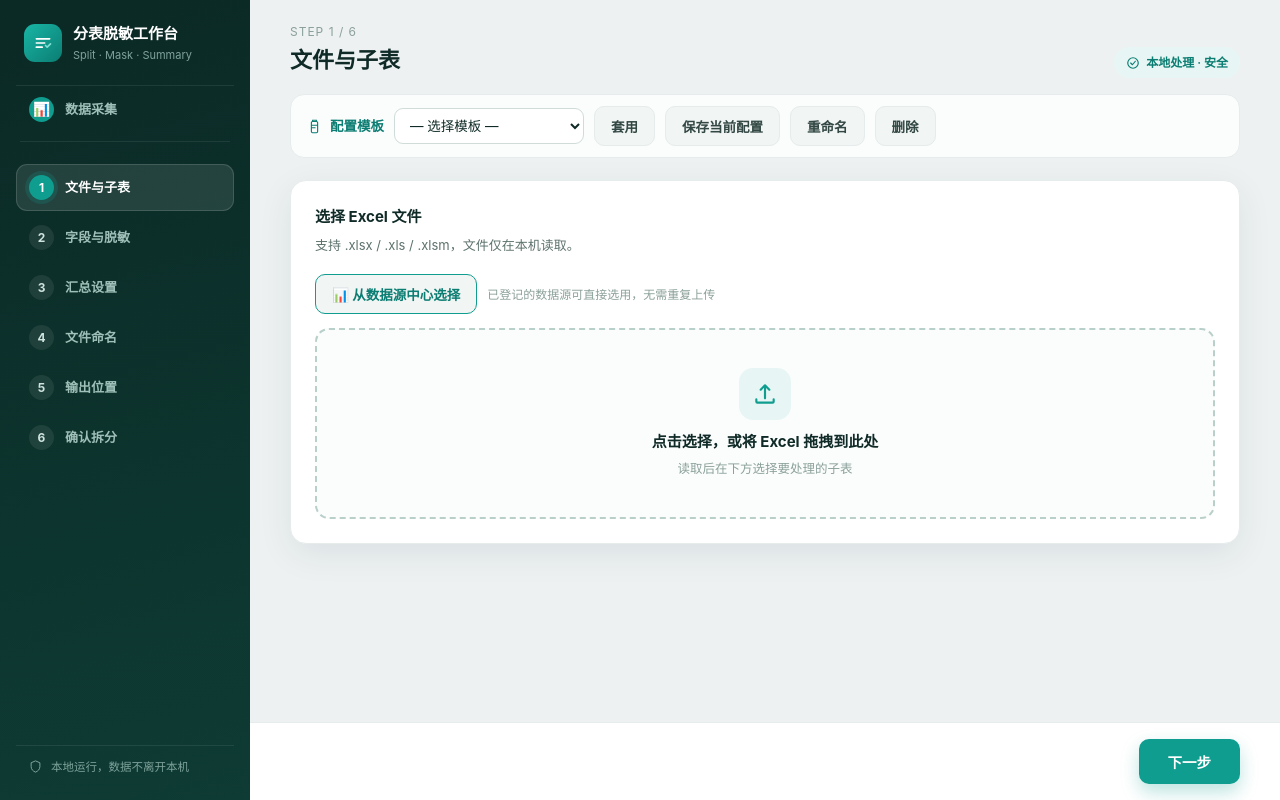
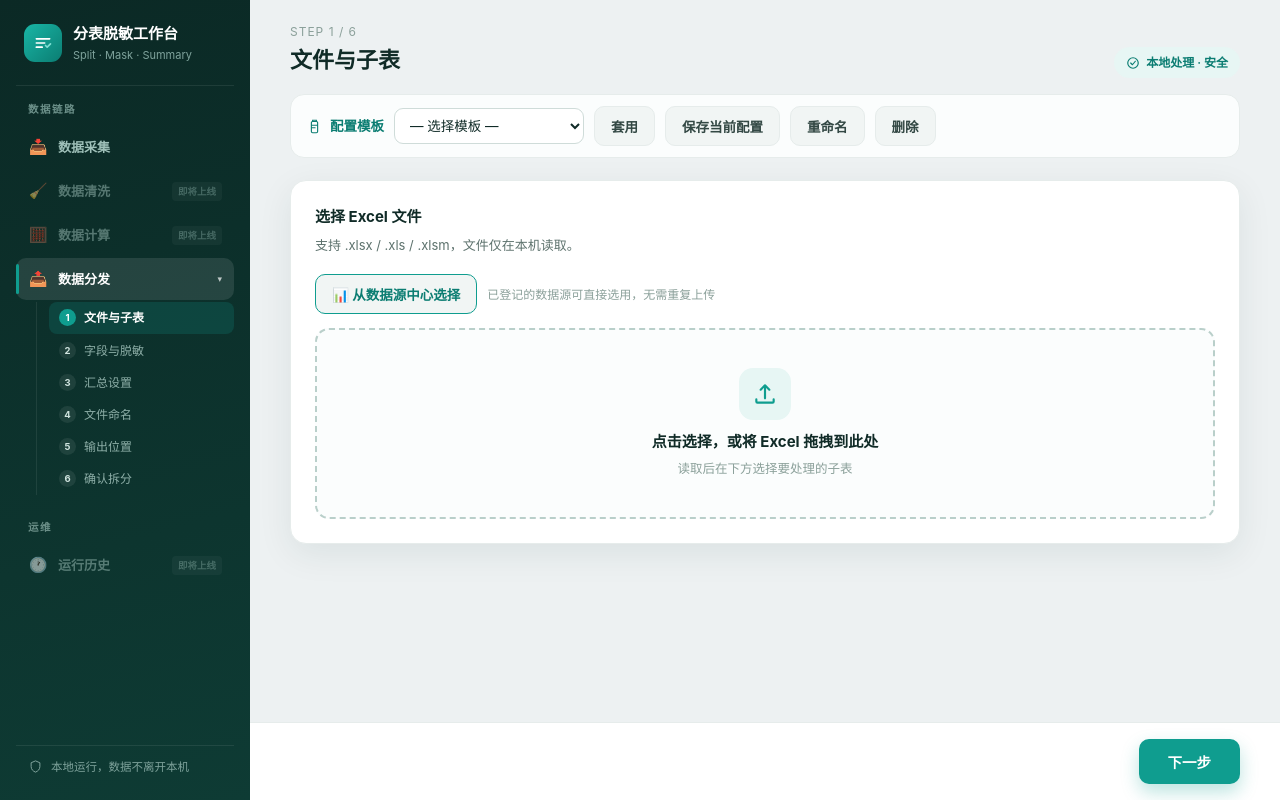
Before and after one commit to QiGuaiJun/excel-splitter, a Flask app: page / in a window 1280 px wide. Run offline with Flask 3, Linux system fonts and the light colour scheme.

Commit message:
refactor: 按原型重构左侧导航架构
- 左侧导航改为分组结构：「数据链路」（数据采集/数据清洗/数据计算/数据分发）+「运维」（运行历史）
- 数据分发模块改为可展开/折叠，6 个步骤收为子步骤（点击「数据分发」展开子步骤列表）
- 数据清洗/数据计算/运行历史增加「即将上线」占位入口
- 新增 goModule() 模块切换、toggleDistribute() 展开折叠函数
- renderNav 改为只更新子步骤 active 和模块 active，不再生成整个 nav
- goStep 时自动设置 currentModule='distribute'
- 移除旧的 module-entry/nav-divider 临时结构
- 匹配 prototype.html v2 的整体导航架构
- API 测试全部通过

```diff
--- a/static/sources.css
+++ b/static/sources.css
@@ -121,3 +121,28 @@
 /* spinner */
 .spinner{display:inline-block;width:18px;height:18px;border:2.5px solid #bfe6e1;border-top-color:var(--primary);border-radius:50%;animation:spin .7s linear infinite;vertical-align:middle}
 @keyframes spin{to{transform:rotate(360deg)}}
+
+/* ============================================================
+   重构后导航：分组 + 模块 + 子步骤（匹配原型架构）
+   ============================================================ */
+.nav-section{margin-bottom:16px}
+.nav-title{font-size:10.5px;color:#6b8f88;text-transform:uppercase;letter-spacing:1.5px;padding:0 12px;margin-bottom:8px;font-weight:700}
+.nav-item{display:flex;align-items:center;gap:10px;padding:9px 12px;border-radius:10px;cursor:pointer;color:#9fc0b9;transition:.15s;position:relative;margin-bottom:2px}
+.nav-item:hover{background:rgba(255,255,255,.06);color:#fff}
+.nav-item.active{background:rgba(255,255,255,.1);color:#fff}
+.nav-item.active::before{content:"";position:absolute;left:0;top:6px;bottom:6px;width:3px;background:var(--primary);border-radius:2px}
+.nav-item .nav-icon{font-size:15px;flex:none;width:20px;text-align:center}
+.nav-item .nav-label{font-size:13px;font-weight:600;flex:1}
+.nav-item .nav-soon{font-size:9.5px;background:rgba(255,255,255,.08);color:#7fa39c;padding:2px 6px;border-radius:4px;font-weight:600}
+.nav-item.disabled{opacity:.5}
+.nav-item.disabled:hover{background:transparent;color:#9fc0b9}
+.nav-item .nav-arrow{font-size:9px;transition:.2s;flex:none;opacity:.7}
+.nav-item.collapsed .nav-arrow{transform:rotate(-90deg)}
+.sub-steps{display:flex;flex-direction:column;gap:1px;margin-left:20px;padding-left:12px;border-left:1px solid rgba(255,255,255,.08);margin-top:1px;margin-bottom:6px}
+.sub-steps.collapsed{display:none}
+.sub-step{display:flex;align-items:center;gap:8px;padding:6px 10px;border-radius:8px;cursor:pointer;color:#8fb0a9;font-size:12px;transition:.12s}
+.sub-step:hover{background:rgba(255,255,255,.05);color:#fff}
+.sub-step.active{background:rgba(15,157,143,.2);color:#fff;font-weight:600}
+.sub-step .dot{width:17px;height:17px;border-radius:50%;background:rgba(255,255,255,.08);display:flex;align-items:center;justify-content:center;font-size:9.5px;font-weight:700;flex:none;color:#cfe3de}
+.sub-step.active .dot{background:var(--primary);color:#fff}
+.sub-step .t{flex:1}
--- a/templates/index.html
+++ b/templates/index.html
@@ -147,12 +147,30 @@ tbody tr:last-child td{border-bottom:none}tbody tr:hover{background:#fafcfc}tbod
       <div class="logo"><svg width="20" height="20" viewBox="0 0 24 24" fill="none"><path d="M4 7h16M4 12h10M4 17h7" stroke="#fff" stroke-width="2" stroke-linecap="round"/><path d="M15 15l2 2 4-4" stroke="#7fe0d4" stroke-width="2" stroke-linecap="round" stroke-linejoin="round"/></svg></div>
       <div><h1>分表脱敏工作台</h1><p>Split · Mask · Summary</p></div>
     </div>
-    <div class="step module-entry" id="navSources" onclick="goSources()">
-      <span class="dot" style="background:var(--primary);color:#fff;font-size:14px">📊</span>
-      <span class="t">数据采集</span>
-    </div>
-    <div class="nav-divider"></div>
-    <nav class="nav" id="nav"></nav>
+    <nav class="nav" id="nav">
+      <div class="nav-section">
+        <div class="nav-title">数据链路</div>
+        <div class="nav-item" id="navSources" onclick="goModule('sources')">
+          <span class="nav-icon">📥</span><span class="nav-label">数据采集</span>
+        </div>
+        <div class="nav-item disabled" onclick="toast('数据清洗模块即将上线')">
+          <span class="nav-icon">🧹</span><span class="nav-label">数据清洗</span><span class="nav-soon">即将上线</span>
+        </div>
+        <div class="nav-item disabled" onclick="toast('数据计算模块即将上线')">
+          <span class="nav-icon">🧮</span><span class="nav-label">数据计算</span><span class="nav-soon">即将上线</span>
+        </div>
+        <div class="nav-item has-sub" id="navDistribute" onclick="toggleDistribute()">
+          <span class="nav-icon">📤</span><span class="nav-label">数据分发</span><span class="nav-arrow" id="distArrow">▾</span>
+        </div>
+        <div class="sub-steps" id="distSubSteps"></div>
+      </div>
+      <div class="nav-section">
+        <div class="nav-title">运维</div>
+        <div class="nav-item disabled" onclick="toast('运行历史模块即将上线')">
+          <span class="nav-icon">🕐</span><span class="nav-label">运行历史</span><span class="nav-soon">即将上线</span>
+        </div>
+      </div>
+    </nav>
     <div class="side-foot"><svg width="15" height="15" viewBox="0 0 24 24" fill="none" style="flex:none;margin-top:1px"><path d="M12 3l7 3v6c0 4.5-3 7.5-7 9-4-1.5-7-4.5-7-9V6l7-3z" stroke="#7fa39c" stroke-width="1.6" stroke-linejoin="round"/></svg><span>本地运行，数据不离开本机</span></div>
   </aside>
 
@@ -362,14 +380,22 @@ const esc=s=>String(s==null?"":s).replace(/[&<>"]/g,c=>({"&":"&amp;","<":"&lt;",
 const S={data:null,sheets:[],srcName:"来源",srcMap:{},cfg:{},split:"",suffix:"",outdir:"",step:1,sumOn:true,includeDetail:true,role:{},sumInited:false,pvMarket:"",pvTimer:null,tpls:[],tplCur:"",tplMsgT:null};
 
 /* 自由导航：任意步骤可点 */
+let currentModule='distribute';
 function renderNav(){
-  $("nav").innerHTML=STEPS.map((s,i)=>{
-    const n=i+1;return `<div class="step ${n===S.step?"active":""}" data-go="${n}"><span class="dot">${n}</span><span class="t">${s.t}</span></div>`;
-  }).join("");
-  document.querySelectorAll(".step").forEach(el=>el.onclick=()=>goStep(+el.dataset.go));
+  const sub=$("distSubSteps");
+  if(sub){
+    sub.innerHTML=STEPS.map((s,i)=>{
+      const n=i+1;return `<div class="sub-step ${n===S.step&&currentModule==='distribute'?'active':''}" data-go="${n}"><span class="dot">${n}</span><span class="t">${s.t}</span></div>`;
+    }).join("");
+    sub.querySelectorAll(".sub-step").forEach(el=>el.onclick=()=>goStep(+el.dataset.go));
+  }
+  document.querySelectorAll(".nav-item").forEach(el=>el.classList.remove("active"));
+  if(currentModule==='sources')$("navSources")&&$("navSources").classList.add("active");
+  if(currentModule==='distribute')$("navDistribute")&&$("navDistribute").classList.add("active");
 }
 function goStep(n){
   if(n<1||n>TOTAL)return;
+  currentModule='distribute';
   S.step=n;
   document.querySelectorAll(".panel").forEach(p=>p.classList.toggle("show",+p.dataset.step===n));
   $("crumb").textContent=`STEP ${n} / ${TOTAL}`;$("title").textContent=STEPS[n-1].t;
```
Also changed, not shown: static/sources.js (+24 -7 lines).
